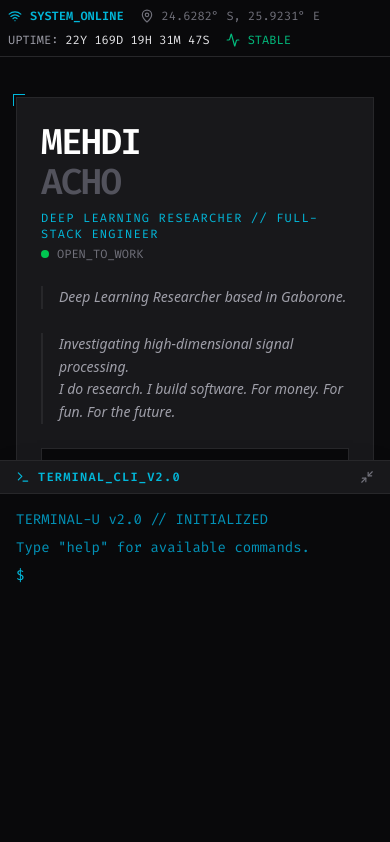
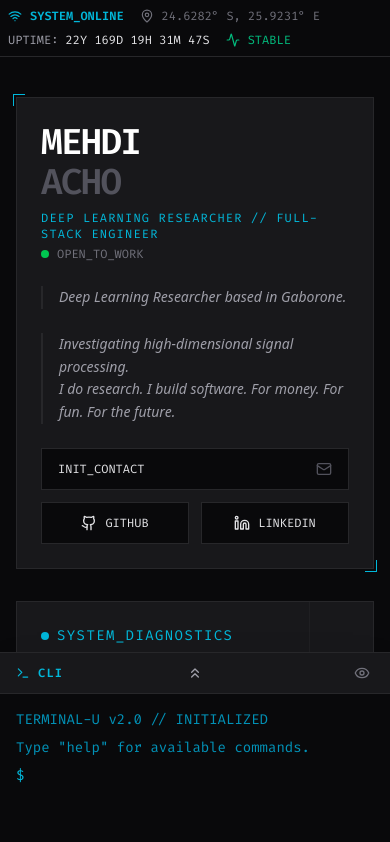
Before and after one commit to mehdiacho/mehdiacho.github.io, a React (Vite) app: page / in a window 390 px wide. Shown: the top 842 px of the page. Built offline with nearby package versions, Linux system fonts and the light colour scheme.

Commit message:
feat: introduce interactive Terminal component with command processing and view states

```diff
--- a/components/Terminal.tsx
+++ b/components/Terminal.tsx
@@ -1,10 +1,12 @@
 import React, { useState, useRef, useEffect } from 'react';
-import { Terminal as TerminalIcon, X, Maximize2, Minimize2 } from 'lucide-react';
+import { Terminal as TerminalIcon, ChevronsUp, ChevronsDown, ChevronUp, ChevronDown, Eye, EyeClosed } from 'lucide-react';
 import { TerminalLine } from '../types';
 import { PROJECTS, PROFILE, DREAM_LOG } from '../constants';
 
+type TerminalState = 'CLOSED' | 'PEEK' | 'OPEN';
+
 const Terminal: React.FC = () => {
-  const [isOpen, setIsOpen] = useState(true);
+  const [terminalState, setTerminalState] = useState<TerminalState>('PEEK');
   const [input, setInput] = useState('');
   const [lines, setLines] = useState<TerminalLine[]>([
     { type: 'system', content: 'TERMINAL-U v2.0 // INITIALIZED' },
@@ -20,13 +22,39 @@ const Terminal: React.FC = () => {
 
   useEffect(() => {
     scrollToBottom();
-  }, [lines]);
+  }, [lines, terminalState]);
 
   // Focus input when clicking anywhere in terminal
   const handleTerminalClick = () => {
-    if (!isTyping) {
+    if (!isTyping && terminalState !== 'CLOSED') {
       inputRef.current?.focus();
     }
+  };
+
+  const getHeightClass = () => {
+    switch (terminalState) {
+      case 'CLOSED': return 'h-10';
+      case 'PEEK': return 'h-48'; // Approx PEEK/peek
+      case 'OPEN': return 'h-96';
+      default: return 'h-48';
+    }
+  };
+
+  const toggleMain = (e: React.MouseEvent) => {
+    e.stopPropagation();
+    if (terminalState === 'OPEN') {
+      setTerminalState('CLOSED');
+    } else {
+      setTerminalState('OPEN');
+    }
+  };
+
+  const toggleCycle = (e: React.MouseEvent) => {
+    e.stopPropagation();
+    setTerminalState(prev => {
+      if (prev === 'CLOSED') return 'PEEK';
+      return 'CLOSED';
+    });
   };
 
   const handleCommand = async (cmd: string) => {
@@ -109,25 +137,55 @@ AVAILABLE COMMANDS:
 
   return (
     <div
-        className={`fixed bottom-0 left-0 right-0 z-40 transition-all duration-300 ease-in-out ${isOpen ? 'h-96' : 'h-10'} bg-zinc-950 border-t border-zinc-800 shadow-2xl flex flex-col font-mono`}
+      className={`fixed bottom-0 left-0 right-0 z-40 transition-all duration-300 ease-in-out ${getHeightClass()} bg-zinc-950 border-t border-zinc-800 shadow-2xl flex flex-col font-mono`}
     >
       {/* Terminal Header / Toggle Bar */}
       <div
-        className="flex items-center justify-between px-4 py-2 bg-zinc-900 border-b border-zinc-800 cursor-pointer hover:bg-zinc-800/50 transition-colors select-none"
-        onClick={() => setIsOpen(!isOpen)}
+        className="flex items-center justify-between px-4 py-2 bg-zinc-900 border-b border-zinc-800 select-none relative"
       >
-        <div className="flex items-center gap-2 text-cyan-500 text-xs font-bold tracking-widest">
+        {/* Left: Title */}
+        <div
+          className="flex items-center gap-2 text-cyan-500 text-xs font-bold tracking-widest cursor-pointer"
+          onClick={toggleCycle} // Allow clicking title to cycle too, or just make it static? User said tab center and right. Left can be static or cycle. I'll make it static or cycle. Let's make it consistent.
+        >
           <TerminalIcon size={14} />
-            <span>TERMINAL_CLI_V2.0</span>
+          <span className="hidden sm:inline">TERMINAL_CLI_V2.0</span>
+          <span className="sm:hidden">CLI</span>
         </div>
-        <div className="flex items-center gap-3 text-zinc-500">
-            <span className="text-[10px] hidden sm:block">hint: try 'help' or 'manhuascan'</span>
-            {isOpen ? <Minimize2 size={14} /> : <Maximize2 size={14} />}
+
+        {/* Center: Main Toggle (Double Arrows) */}
+        <div
+          className="absolute left-1/2 transform -translate-x-1/2 flex items-center justify-center cursor-pointer hover:bg-zinc-800 rounded px-4 py-1 transition-colors text-zinc-400 hover:text-cyan-400 group"
+          onClick={toggleMain}
+          title={terminalState === 'OPEN' ? "Close Terminal" : "Open Terminal"}
+        >
+          {terminalState === 'OPEN' ? (
+            <ChevronsDown size={16} />
+          ) : (
+            <ChevronsUp size={16} />
+          )}
+        </div>
+
+        {/* Right: Hint + Cycle Toggle (Single Arrow) */}
+        <div className="flex items-center gap-3">
+          <span className="text-[10px] text-zinc-600 hidden md:block">hint: try 'help' or 'manhuascan'</span>
+          <div
+            className="cursor-pointer hover:bg-zinc-800 rounded p-1 transition-colors text-zinc-500 hover:text-zinc-300"
+            onClick={toggleCycle}
+            title="Cycle View (Close/Peek/Open)"
+          >
+            {/* Visual indicator for cycle - maybe simple single chevron indicating direction?
+                    If closed -> Up (to PEEK).
+                    If PEEK -> Up (to open).
+                    If Open -> Down (to closed).
+                */}
+            {terminalState === 'OPEN' || terminalState === 'PEEK' ? <Eye size={16} /> : <EyeClosed size={16} />}
+          </div>
         </div>
       </div>
 
       {/* Terminal Content */}
-      {isOpen && (
+      {terminalState !== 'CLOSED' && (
         <div
           className="flex-1 p-4 overflow-y-auto font-mono text-sm sm:text-base text-zinc-300 space-y-2 custom-scrollbar"
           onClick={handleTerminalClick}
```
Lines whose indentation alone changed are shown as unchanged.
